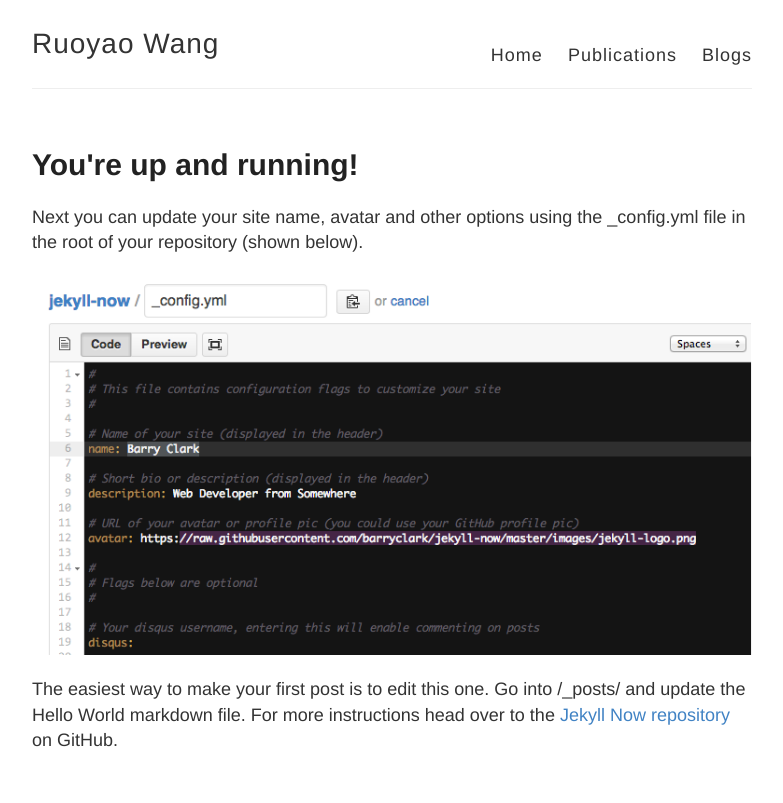
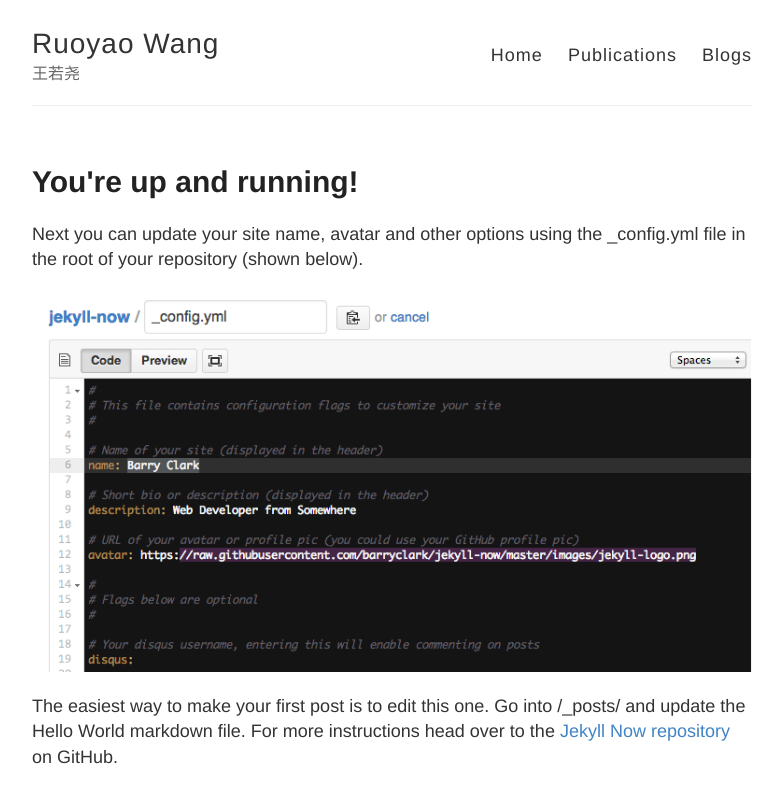
Before and after one commit to ruoyao-wang/wsxzwps.github.io, a Jekyll site: the page built from _posts/2014-3-3-Hello-World.md, in a window 1280 px wide. Shown: the top 803 px of the page, without its empty margins (248-1031 px from the left). Built offline with Jekyll 4.4.1, drawn with Linux system fonts in a browser that asks for light colours.

Commit message:
Update _config.yml
Add my chinese name as description

```diff
--- a/_config.yml
+++ b/_config.yml
@@ -6,7 +6,7 @@
 name: Ruoyao Wang
 
 # Short bio or description (displayed in the header)
-description:
+description: 王若尧
 
 # URL of your avatar or profile pic (you could use your GitHub profile pic)
 avatar: https://raw.githubusercontent.com/barryclark/jekyll-now/master/images/jekyll-logo.png
```
